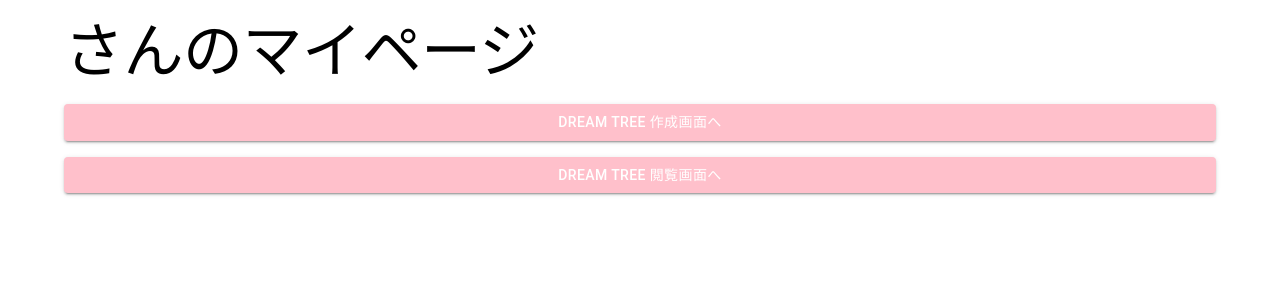
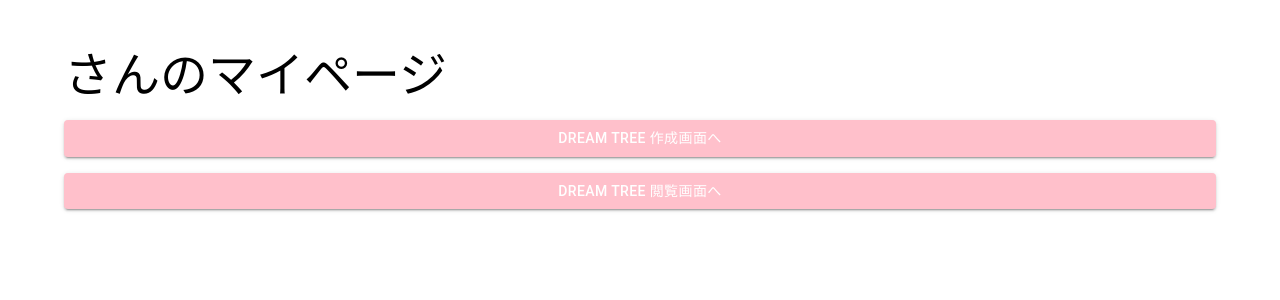
Before and after one commit to PRTIMES-hackathon-2025-winter-team2/frontend, a React (Create React App) app: page /home/1 in a window 1280 px wide. Shown: the top 300 px of the page. Built offline with nearby package versions, Linux system fonts and the light colour scheme; no server answers.

Commit message:
スタイル調整

```diff
--- a/src/components/pages/MainComponents.tsx
+++ b/src/components/pages/MainComponents.tsx
@@ -6,9 +6,9 @@ export const MainComponent = () => {
   const { userId } = useParams();
   const userInfo = useUserInfo(userId || "");
   return (
-    <Container sx={{ mt: 2 }}>
+    <Container sx={{ mt: 6 }}>
       <Stack direction="column" spacing={2}>
-        <Typography variant="h2">{userInfo.name}さんのマイページ</Typography>
+        <Typography variant="h3">{userInfo.name}さんのマイページ</Typography>
         <Button
           variant="contained"
           sx={{
```
